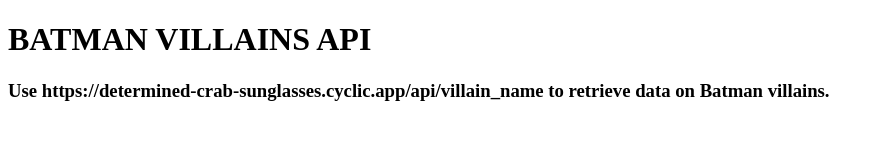
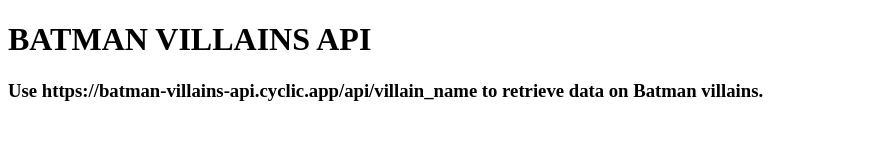
Before and after one commit to alexeherron/batman_villian_api, a website: page index.html in a window 1280 px wide. Shown: the whole page, without its empty margins (0-884 px from the left). Drawn offline with Linux system fonts and the light colour scheme.

Commit message:
Updated url

```diff
--- a/index.html
+++ b/index.html
@@ -7,7 +7,7 @@
 </head>
 <body>
     <h1>BATMAN VILLAINS API</h1>
-    <h3>Use https://determined-crab-sunglasses.cyclic.app/api/villain_name to retrieve data on Batman villains.</h5>
+    <h3>Use https://batman-villains-api.cyclic.app/api/villain_name to retrieve data on Batman villains.</h5>
     <h2 id="name"></h2>
     <h3 id="first_appearance"></h3>
     <img src="" alt="">
```
